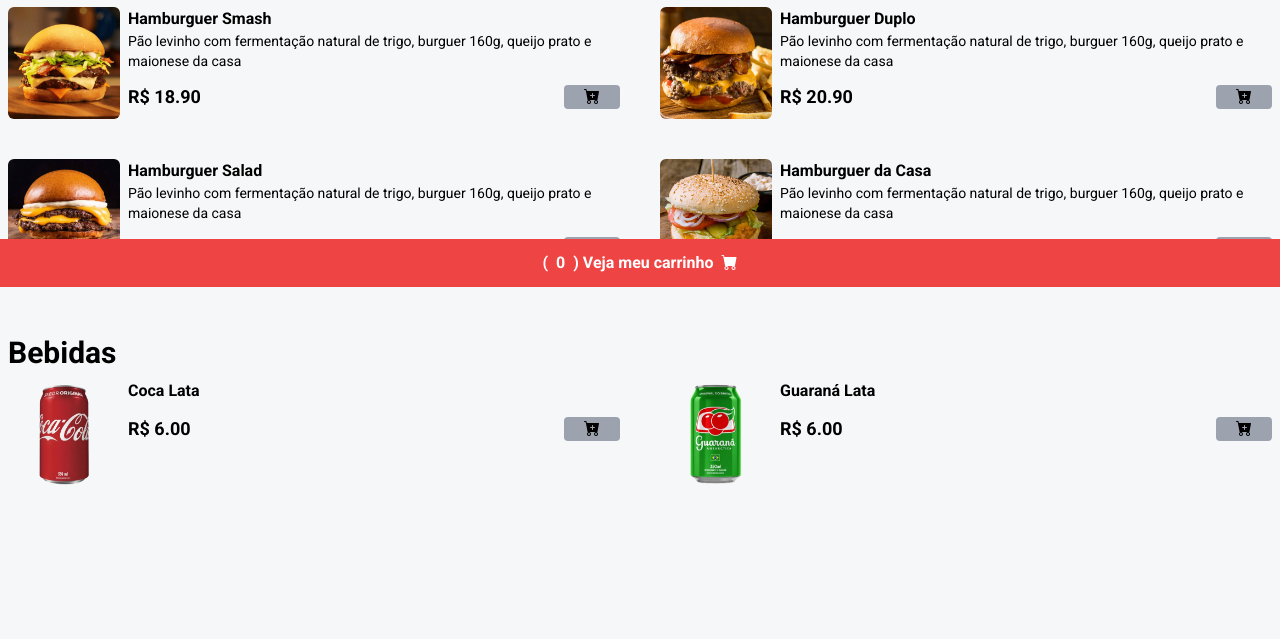
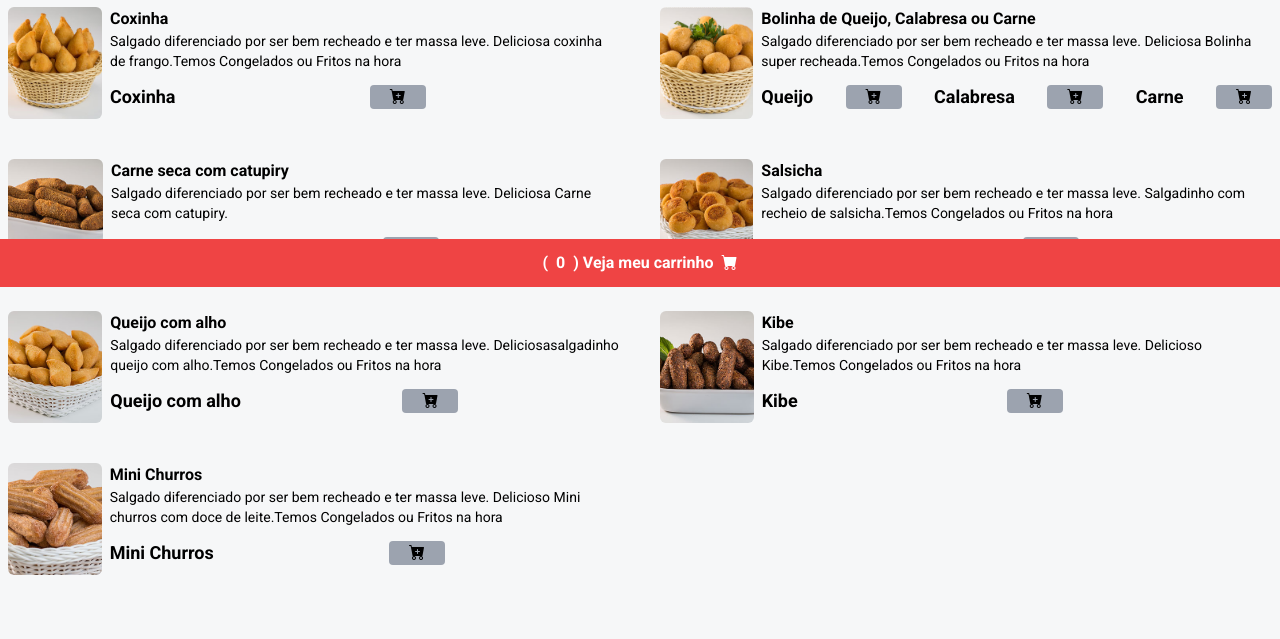
Before and after one commit to alesyfrontend/cardapio, a website: page index.html in a window 1280 px wide. Shown: the part 513-1152 px from the top of the page. Before the commit the page ends 1068 px from the top, so only its background shows below. Drawn offline with nearby package versions, Linux system fonts and the light colour scheme.

Commit message:
salgados

```diff
--- a/index.html
+++ b/index.html
@@ -10,7 +10,7 @@
     <link rel="preconnect" href="https://fonts.googleapis.com">
 <link rel="preconnect" href="https://fonts.gstatic.com" crossorigin/>
 <link href="https://fonts.googleapis.com/css2?family=Roboto:wght@400;500;700&display=swap" rel="stylesheet"/>
-    <title>Hamburgueria</title>
+    <title> LilindaSalgados</title>
 
     <link rel="stylesheet" href="https://cdn.jsdelivr.net/npm/bootstrap-icons@1.11.3/font/bootstrap-icons.min.css">
 </head>
@@ -20,14 +20,14 @@
     <div class="w-full h-full flex flex-col justify-center items-center">
     <div>
         <img
-        src="./assets/hamb-1.png" alt="Logo DevBurguer"
+        src="./assets/logo lilinda.jpg" alt="Logo Lilinda"
         class="w-32 h-32 rounded-full shadow-lg aling-center hover:scale-110 duration-200"
         />
-        <h1 class="text-4xl mt-4 mb-2 font-bold text-white"> Dev Burguer</h1>
-        <span class=" text-white font-medium"> Rua Mônica Moerbeck,807 Recreio, RJ</span>
+        <h1 class="text-4xl mt-4 mb-2 font-bold text-white">Lilinda Salgados</h1>
+        <span class=" text-white font-medium">Estrada da Cancela Preta, 2.200, Bangu</span>
 
         <div class="bg-green-600 px-4 py-1 rounded-3g mt-5" id="date-span">
-            <span class=" text-white font-medium"> Terça a Dom - 12:00h ás 22:00h </span>
+            <span class=" text-white font-medium"> ABERTO TODOS OS DIAS </span>
 
 
     </div>
@@ -45,19 +45,19 @@
 
     <!--PRODUTO ITEM-->
     <div class="flex gap-2">
-        <img
-        src="./assets/hamb-1.png" alt="hamburger" class="w-28 h-28 rounded-md hover:scale-110 hover:-rotate-2  duration-300"/>
+        <img src="./assets/coxinha-de-frango.jpg" alt="hamburger" class="w-28 h-28 rounded-md hover:scale-110 hover:-rotate-2  duration-300"/>
 
         <div>
-            <p class="font-bold">Hamburguer Smash<br></p>
-            <p class=" text-sm"> Pão levinho com fermentação natural de trigo, burguer 160g, queijo prato e maionese da casa
-            </p>
-            <div class="flex items-center gap-2 justify-between mt-3">
-                <p class="font-bold text-lg"> R$ 18.90<br></p>
+            <p class="font-bold">Coxinha<br></p>
+            <p class=" text-sm"> Salgado diferenciado por ser bem recheado e ter massa leve. Deliciosa coxinha de frango.Temos Congelados ou Fritos na hora</p>
+            <div class="flex items-center gap-3 justify-between mt-3">
+                <p class="font-bold text-lg"> Coxinha <br></p>
                 <button class="bg-gray-400  px-5  rounded add-to-cart-btn  hover:scale-110 hover:-rotate-2  duration-300"
-                data-name="Hamburguer Smash"
-                data-price="18.90">
-                    <i class="bi bi-cart-plus-fill text-black"></i>
+                data-name="Coxinha (porção com 10 unidades) "
+                data-price="5">
+                <i class="bi bi-cart-plus-fill text-black"></i>
+                </button><br>
+
                 </button>
             </div>
     </div>
@@ -65,74 +65,151 @@
 <!--fim produto item-->
 <!--PRODUTO ITEM-->
 <div class="flex gap-2">
-    <img
-    src="./assets/hamb-2.png" alt="Hamburguer Duplo" class="w-28 h-28 rounded-md hover:scale-110 hover:-rotate-2  duration-300"/>
+    <img src="./assets/bolinha.jpg" alt="hamburger" class="w-28 h-28 rounded-md hover:scale-110 hover:-rotate-2  duration-300"/>
 
     <div>
-        <p class="font-bold">Hamburguer Duplo</p>
-        <p class=" text-sm"> Pão levinho com fermentação natural de trigo, burguer 160g, queijo prato e maionese da casa
-        </p>
-        <div class="flex items-center gap-2 justify-between mt-3">
-            <p class="font-bold text-lg"> R$ 20.90</p>
-            <button class="bg-gray-400  px-5 rounded add-to-cart-btn hover:scale-110 hover:-rotate-2  duration-300"
-           data-name="Hamburguer Duplo"
-            data-price="20.90">
+        <p class="font-bold">Bolinha de Queijo, Calabresa ou Carne<br></p>
+        <p class=" text-sm"> Salgado diferenciado por ser bem recheado e ter massa leve. Deliciosa Bolinha super recheada.Temos Congelados ou Fritos na hora</p>
+        <div class="flex items-center gap-3 justify-between mt-3">
+            <p class="font-bold text-lg">Queijo <br></p>
+            <button class="bg-gray-400  px-5  rounded add-to-cart-btn  hover:scale-110 hover:-rotate-2  duration-300"
+            data-name="Queijo  (porção com 10 unidades)"
+            data-price="5">
             <i class="bi bi-cart-plus-fill text-black"></i>
+            </button>
+            </button><p class="font-bold text-lg">Calabresa<br></p>
+            <button class="bg-gray-400  px-5  rounded add-to-cart-btn  hover:scale-110 hover:-rotate-2  duration-300"
+            data-name="Calabresa  (porção com 10 unidades)"
+            data-price="5">
+            <i class="bi bi-cart-plus-fill text-black"></i>
+            </button>
+            </button>
+            <p class="font-bold text-lg">Carne <br></p>
+            <button class="bg-gray-400  px-5  rounded add-to-cart-btn  hover:scale-110 hover:-rotate-2  duration-300"
+            data-name="Carne  (porção com 10 unidades)"
+            data-price="5">
+            <i class="bi bi-cart-plus-fill text-black"></i>
+            </button>
+            </button>
         </div>
-   </div>
+</div>
 </div>
 <!--fim produto item-->
+ <!--PRODUTO ITEM-->
+ <div class="flex gap-2">
+    <img src="./assets/croquete.jpg" alt="hamburger" class="w-28 h-28 rounded-md hover:scale-110 hover:-rotate-2  duration-300"/>
+
+    <div>
+        <p class="font-bold">Carne seca com catupiry<br></p>
+        <p class=" text-sm"> Salgado diferenciado por ser bem recheado e ter massa leve. Deliciosa Carne seca com catupiry.</p>
+        <div class="flex items-center gap-3 justify-between mt-3">
+            <p class="font-bold text-lg"> Carne seca  <br></p>
+            <button class="bg-gray-400  px-5  rounded add-to-cart-btn  hover:scale-110 hover:-rotate-2  duration-300"
+            data-name="Carne seca (porção com 10 unidades) "
+            data-price="5,00">
+            <i class="bi bi-cart-plus-fill text-black"></i>
+            </button><br>
+
+            </button>
+        </div>
+</div>
+</div>
+    <!--fim produto item-->
 <!--PRODUTO ITEM-->
 <div class="flex gap-2">
-    <img
-    src="./assets/hamb-3.png" alt="hamburger salad" class="w-28 h-28 rounded-md hover:scale-110 hover:-rotate-2  duration-300"/>
+    <img src="./assets/empanado-de-salsicha.jpg" alt="hamburger" class="w-28 h-28 rounded-md hover:scale-110 hover:-rotate-2  duration-300"/>
 
     <div>
-        <p class="font-bold">Hamburguer Salad</p>
-        <p class=" text-sm"> Pão levinho com fermentação natural de trigo, burguer 160g, queijo prato e maionese da casa
-        </p>
-        <div class="flex items-center gap-2 justify-between mt-3">
-            <p class="font-bold text-lg"> R$ 25.90</p>
-            <button class="bg-gray-400  px-5 rounded add-to-cart-btn  hover:scale-110 hover:-rotate-2  duration-300"
-            data-name="Hamburguer Salad"
-            data-price="25.90">
+        <p class="font-bold">Salsicha<br></p>
+        <p class=" text-sm"> Salgado diferenciado por ser bem recheado e ter massa leve. Salgadinho com recheio de salsicha.Temos Congelados ou Fritos na hora</p>
+        <div class="flex items-center gap-3 justify-between mt-3">
+            <p class="font-bold text-lg">Salsicha <br></p>
+            <button class="bg-gray-400  px-5  rounded add-to-cart-btn  hover:scale-110 hover:-rotate-2  duration-300"
+            data-name="Salsicha (porção com 10 unidades) "
+            data-price="5,00">
             <i class="bi bi-cart-plus-fill text-black"></i>
+            </button><br>
+
             </button>
         </div>
-   </div>
 </div>
-<!--fim produto item-->
-<!--PRODUTO ITEM-->
+</div>
+    <!--fim produto item-->
+    <!--PRODUTO ITEM-->
 <div class="flex gap-2">
-        <img
-        src="./assets/hamb-4.png" alt="hamburger da casa" class="w-28 h-28 rounded-md hover:scale-110 hover:-rotate-2  duration-300"/>
+    <img src="./assets/delicia.jpg" alt="hamburger" class="w-28 h-28 rounded-md hover:scale-110 hover:-rotate-2  duration-300"/>
 
-        <div>
-            <p class="font-bold">Hamburguer da Casa</p>
-            <p class=" text-sm"> Pão levinho com fermentação natural de trigo, burguer 160g, queijo prato e maionese da casa
-            </p>
-            <div class="flex items-center gap-2 justify-between mt-3">
-                <p class="font-bold text-lg"> R$ 20</p>
-                <button class="bg-gray-400  px-5 rounded add-to-cart-btn  hover:scale-110 hover:-rotate-2  duration-300"
-                data-name="Hamburguer da Casa"
-                data-price="20">
-                <i class="bi bi-cart-plus-fill text-black"></i>
-                </button>
-            </div>
-    </div>
-    </div>
+    <div>
+        <p class="font-bold">Queijo com alho<br></p>
+        <p class=" text-sm"> Salgado diferenciado por ser bem recheado e ter massa leve. Deliciosasalgadinho queijo com alho.Temos Congelados ou Fritos na hora</p>
+        <div class="flex items-center gap-3 justify-between mt-3">
+            <p class="font-bold text-lg"> Queijo com alho <br></p>
+            <button class="bg-gray-400  px-5  rounded add-to-cart-btn  hover:scale-110 hover:-rotate-2  duration-300"
+            data-name="Queijo com alho (porção com 10 unidades)"
+            data-price="5,00">
+            <i class="bi bi-cart-plus-fill text-black"></i>
+            </button><br>
+
+            </button>
+        </div>
+</div>
+</div>
     <!--fim produto item-->
+    <!--PRODUTO ITEM-->
+<div class="flex gap-2">
+    <img src="./assets/kibe.jpg" alt="hamburger" class="w-28 h-28 rounded-md hover:scale-110 hover:-rotate-2  duration-300"/>
+
+    <div>
+        <p class="font-bold">Kibe<br></p>
+        <p class=" text-sm"> Salgado diferenciado por ser bem recheado e ter massa leve. Delicioso Kibe.Temos Congelados ou Fritos na hora</p>
+        <div class="flex items-center gap-3 justify-between mt-3">
+            <p class="font-bold text-lg"> Kibe <br></p>
+            <button class="bg-gray-400  px-5  rounded add-to-cart-btn  hover:scale-110 hover:-rotate-2  duration-300"
+            data-name="Kibe (porção com 10 unidades)"
+            data-price="5,00">
+            <i class="bi bi-cart-plus-fill text-black"></i>
+            </button><br>
+
+            </button>
+        </div>
+</div>
+</div>
+    <!--fim produto item-->
+    <!--PRODUTO ITEM-->
+<div class="flex gap-2">
+    <img src="./assets/mini-churros.jpg" alt="hamburger" class="w-28 h-28 rounded-md hover:scale-110 hover:-rotate-2  duration-300"/>
+
+    <div>
+        <p class="font-bold">Mini Churros<br></p>
+        <p class=" text-sm"> Salgado diferenciado por ser bem recheado e ter massa leve. Delicioso Mini churros com doce de leite.Temos Congelados ou Fritos na hora</p>
+        <div class="flex items-center gap-3 justify-between mt-3">
+            <p class="font-bold text-lg"> Mini Churros <br></p>
+            <button class="bg-gray-400  px-5  rounded add-to-cart-btn  hover:scale-110 hover:-rotate-2  duration-300"
+            data-name="Mini Churros "
+            data-price="5,00">
+            <i class="bi bi-cart-plus-fill text-black"></i>
+            </button><br>
+
+            </button>
+        </div>
+</div>
+</div>
+    <!--fim produto item-->
+
+
+
+
     </main>
 
-    <div class="mx-auto max-w-7xl px-2 my-2">
+   <!-- <div class="mx-auto max-w-7xl px-2 my-2">
     <h2 class="font-bold text-3xl">
         Bebidas
     </h2>
     </div>
-<!--GRID BEBIDAS-->
+<!--GRID BEBIDAS
     <div class="grid grid-cols-1  md:grid-cols-2  gap-7 md:gap-10 mx-auto max-w-7xl px-2 mb-16" id="menu">
 
-        <!--BEBIDA ITEM-->
+        <!--BEBIDA ITEM
     <div class="flex gap-2 w-full">
         <img
         src="./assets/refri-1.png" alt="coca lata" class="w-28 h-28 rounded-md hover:scale-110 hover:-rotate-2  duration-300"/>
@@ -150,8 +227,8 @@
             </div>
     </div>
     </div>
-<!--FIM BEBIDA ITEM-->
-    <!--BEBIDA ITEM-->
+<!--FIM BEBIDA ITEM
+    <!--BEBIDA ITEM
         <div class="flex gap-2 w-full">
             <img
             src="./assets/refri-2.png" alt="Guaraná lata" class="w-28 h-28 rounded-md hover:scale-110 hover:-rotate-2  duration-300"/>
--- a/script.js
+++ b/script.js
@@ -173,7 +173,7 @@ checkoutBtn.addEventListener("click",function(){
 
 
     const message=encodeURIComponent(cartItems)
-    const phone ="+5521970199028"
+    const phone ="+5521982465701"
 
     window.open(`https://wa.me/${phone}?text=${message} Endereço:${addressInput.value}`, "_blank")
     cart=[];
@@ -187,11 +187,11 @@ checkoutBtn.addEventListener("click",function(){
 
 
     //verifica a hora e manipular o card horario
-    function checkRestaurantOpen(){
-        const data=new Date();
-        const hora= data.getHours();
-    return hora >= 8 && hora < 23//true restaurante está aberto
-    }
+    //function checkRestaurantOpen(){
+    //    const data=new Date();
+    //    const hora= data.getHours();
+    //return hora >= 8 && hora < 23//true restaurante está aberto
+    //}
 
     const spanItem = document.getElementById ("date-span")
     const isOpen = checkRestaurantOpen();
```
Also changed, not shown: assets/bolinha.jpg (added), assets/coxinha-de-frango.jpg (added), assets/croquete.jpg (added), assets/delicia.jpg (added), assets/empanado-de-salsicha.jpg (added), assets/kibe.jpg (added), assets/logo lilinda.jpg (added), assets/mini-churros.jpg (added).
